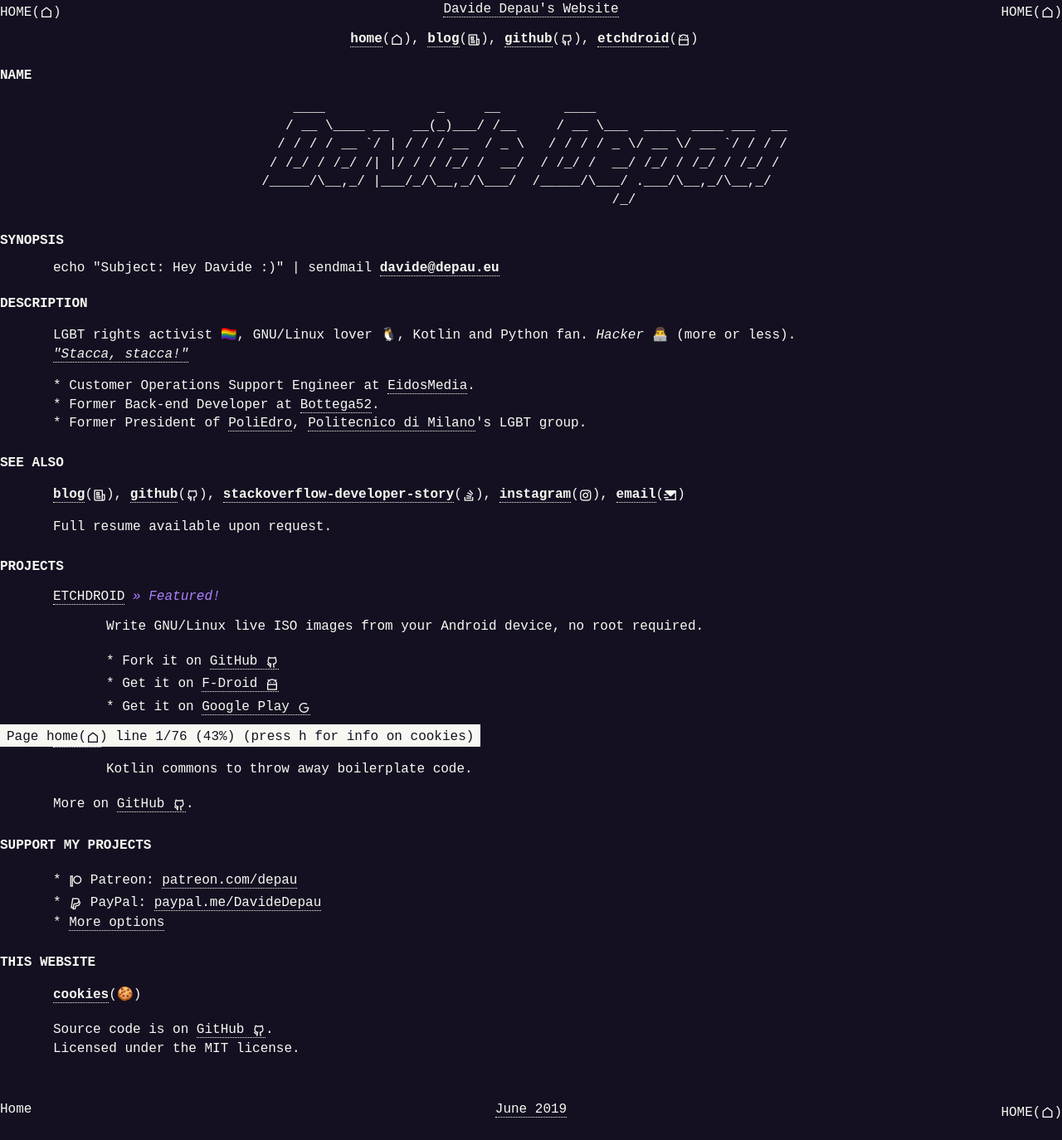
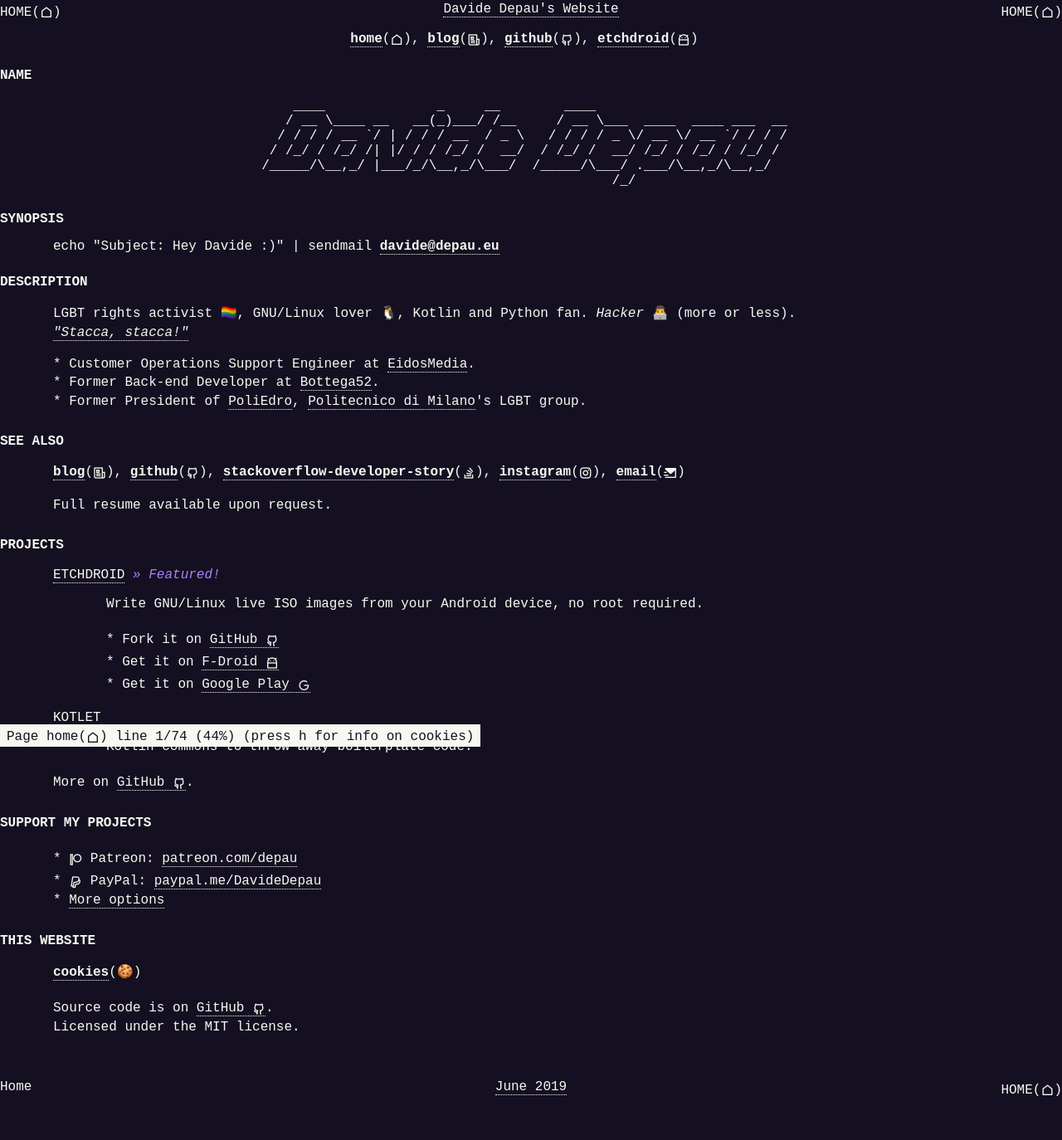
Before and after one commit to Davideddu/Davideddu.github.io, a Jekyll site: the page built from index.html, in a window 1280 px wide. Shown: the whole page at 83% size. Built offline with Jekyll 4.4.1, drawn with Linux system fonts in a browser that asks for light colours; some web fonts are replaced; comment, search, counter and statistics services are not loaded; after the commit the page ends 1347 px from its top, so only the background shows below that.

Commit message:
Update line-height on figlet

```diff
--- a/_sass/_depau.scss
+++ b/_sass/_depau.scss
@@ -1,11 +1,10 @@
 .depau-figlet {
+    text-align: center;
+    line-height: normal;
+
     &-slant-small, &-slant-normal, &-slant-small-twolines, &-mini {
         display: none;
     }
-}
-
-.depau-figlet {
-    text-align: center;
 
     @media screen and (max-width: 299px) {
         &.depau-figlet-mini {
```
